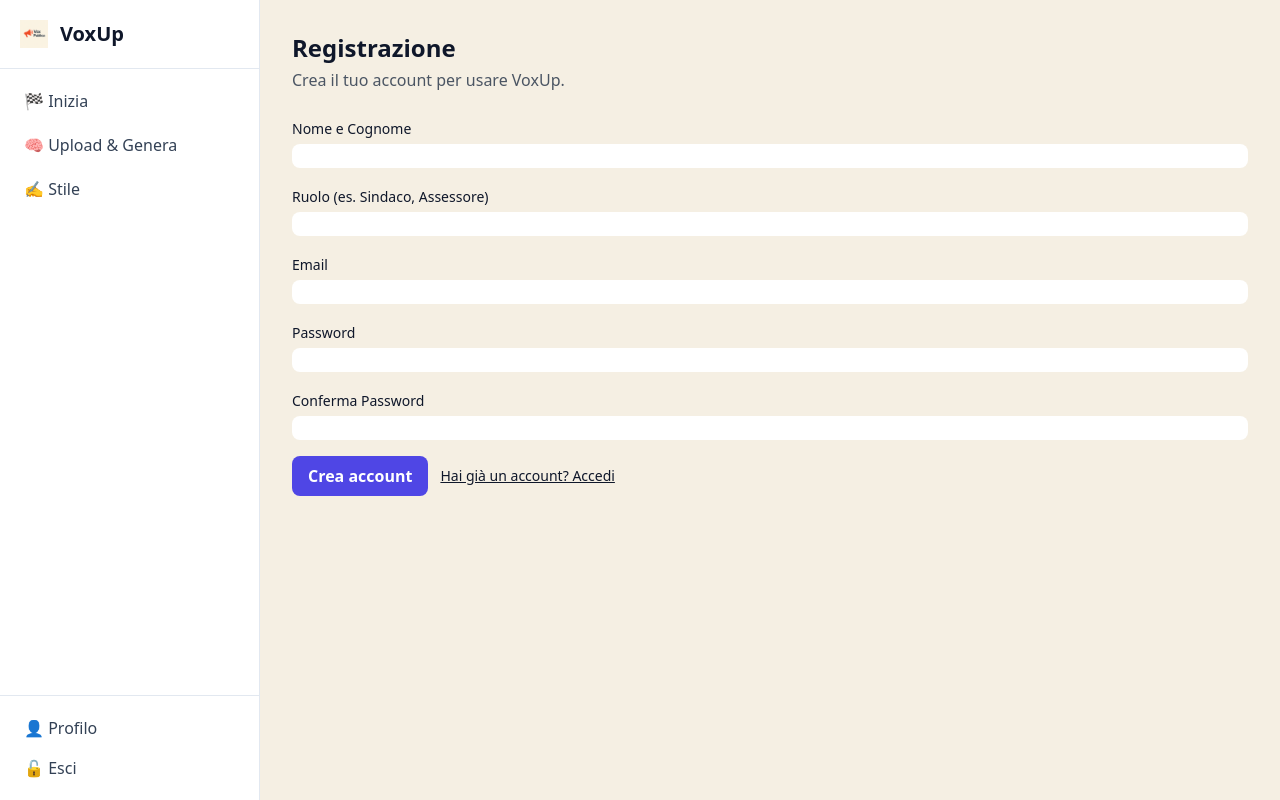
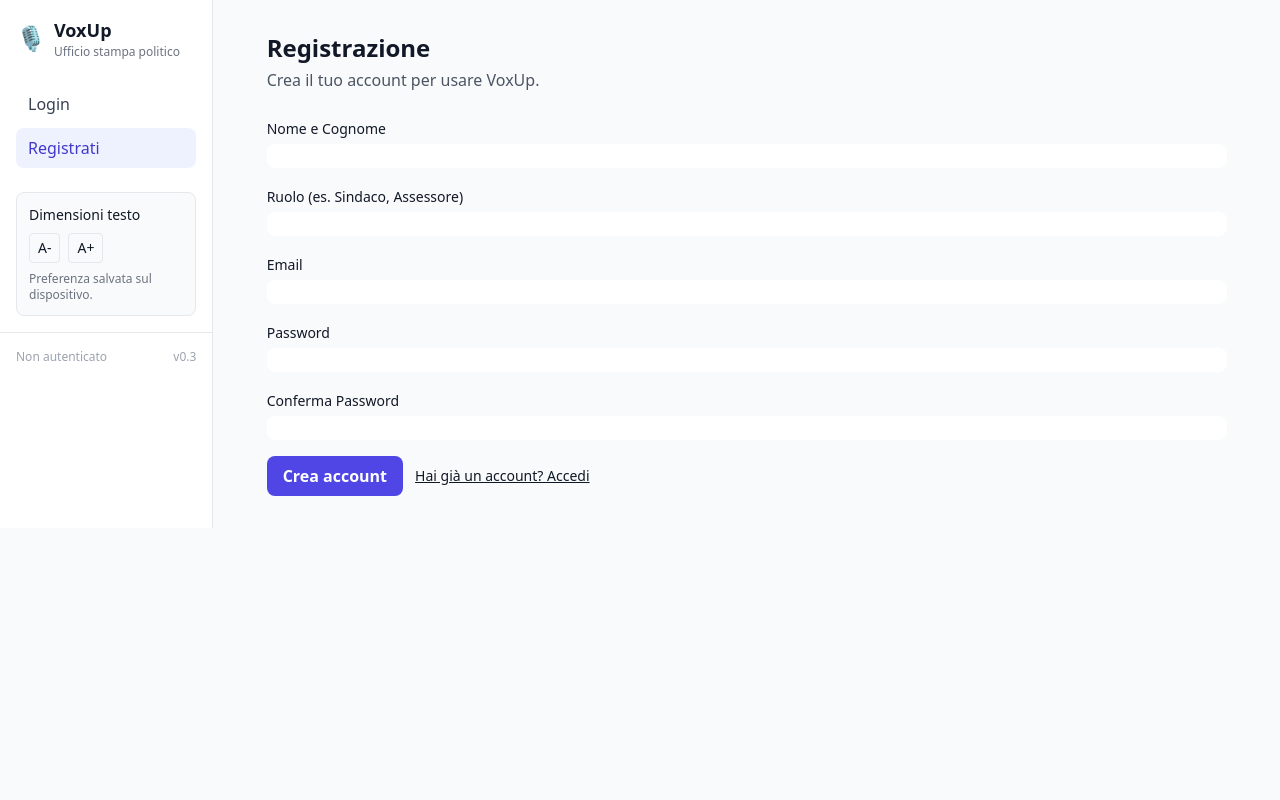
Before and after one commit to lorenzospadotto-debug/noventa-comms-app, a FastAPI app: page /register in a window 1280 px wide. Run offline with FastAPI, Linux system fonts and the light colour scheme; some libraries are stand-ins or nearby versions.

Commit message:
Update base.html

```diff
--- a/templates/base.html
+++ b/templates/base.html
@@ -1,63 +1,89 @@
-<!DOCTYPE html>
-<html lang="it">
+<!doctype html>
+<html lang="it" class="h-full bg-gray-50">
 <head>
-    <meta charset="UTF-8" />
-    <meta name="viewport" content="width=device-width, initial-scale=1.0" />
-    <title>VoxUp — Ufficio Stampa</title>
+  <meta charset="utf-8">
+  <meta name="viewport" content="width=device-width,initial-scale=1">
+  <title>{{ app_name }} • VoxUp</title>
+  <meta name="color-scheme" content="light only">
   <script src="https://cdn.tailwindcss.com"></script>
   <script defer src="https://unpkg.com/alpinejs@3.x.x/dist/cdn.min.js"></script>
-    <script defer src="/static/js/app.js"></script>
+  <link rel="icon" href="https://fav.farm/🎙️">
   <style>
-      :root{ --vox-bg:#F5EFE3; --vox-ink:#0F172A; --vox-primary:#E9542B; }
-      body{background:var(--vox-bg); color:var(--vox-ink);}
-      .nav-link{display:block;padding:.5rem .75rem;border-radius:.75rem;color:#334155;text-decoration:none}
-      .nav-link:hover{background:#f1f5f9}
-      .card{background:#fff;border-radius:1rem;box-shadow:0 1px 2px rgba(0,0,0,.04);border:1px solid #e2e8f0;padding:1rem}
-      @media(min-width:768px){.card{padding:1.5rem}}
-      .btn-primary{display:inline-flex;align-items:center;justify-content:center;border-radius:.75rem;padding:.5rem 1rem;background:var(--vox-primary);color:#fff}
-      .btn-primary:hover{filter:brightness(.95)}
-      .btn-secondary{display:inline-flex;align-items:center;justify-content:center;border-radius:.75rem;padding:.375rem .75rem;background:#f1f5f9;color:#334155}
-      .btn-secondary:hover{background:#e2e8f0}
-      .input{width:100%;border-radius:.75rem;border:1px solid #cbd5e1;padding:.5rem .75rem;background:#fff}
-      .input:focus{outline:none;box-shadow:0 0 0 2px rgba(233,84,43,.25);border-color:var(--vox-primary)}
-      .label{font-size:.875rem;font-weight:600;color:#334155;margin-bottom:.25rem;display:block}
-      .checkbox{width:1rem;height:1rem}
-      /* spinner overlay */
-      .overlay{position:fixed;inset:0;background:rgba(255,255,255,.65);backdrop-filter:blur(1px);display:none;align-items:center;justify-content:center;z-index:50}
-      .overlay.show{display:flex}
-      .spinner{width:42px;height:42px;border:4px solid #e5e7eb;border-top-color:var(--vox-primary);border-radius:50%;animation:spin 1s linear infinite}
-      @keyframes spin{to{transform:rotate(360deg)}}
+    .overlay { position: fixed; inset: 0; background: rgba(0,0,0,.45); display: none; align-items: center; justify-content: center; z-index: 60; }
+    .overlay.show { display: flex; }
+    .sr-only-focusable:focus { position: static; width: auto; height: auto; margin: 0; overflow: visible; clip: auto; }
   </style>
 </head>
-  <body x-data="{loading:false}">
-    <div class="overlay" :class="{ 'show': loading }">
-      <!-- Se carichi /static/img/loading.gif la mostriamo, altrimenti spinner CSS -->
-      <img src="/static/img/loading.gif" class="w-12 h-12" onerror="this.style.display='none'">
-      <div class="spinner"></div>
+<body class="h-full text-gray-900">
+  <a href="#main" class="sr-only sr-only-focusable focus:outline-none focus:ring-2 focus:ring-offset-2 focus:ring-indigo-600">
+    Salta al contenuto
+  </a>
+
+  <div class="min-h-full">
+    <div class="grid grid-cols-12 gap-0">
+      <aside class="col-span-12 md:col-span-3 lg:col-span-2 bg-white border-r border-gray-200">
+        <div class="p-4">
+          <div class="flex items-center gap-2">
+            <span class="text-2xl">🎙️</span>
+            <div>
+              <div class="font-bold text-lg">{{ app_name }}</div>
+              <div class="text-xs text-gray-500">Ufficio stampa politico</div>
+            </div>
           </div>
 
-    <div class="min-h-screen grid grid-cols-1 md:grid-cols-[260px_1fr]">
-      <aside class="bg-white md:border-r border-slate-200 flex flex-col">
-        <div class="p-5 border-b border-slate-200 flex items-center gap-3">
-          <img src="/static/img/logo.png" alt="VoxUp" class="h-7 w-auto" onerror="this.style.display='none'">
-          <a href="/" class="text-xl font-bold">VoxUp</a>
+          {% set path = request.url.path %}
+          <nav class="mt-6 space-y-1">
+            {% if request.session.get('auth') %}
+              <a href="/" class="block px-3 py-2 rounded-lg font-medium {% if path=='/' %}bg-indigo-50 text-indigo-700{% else %}text-gray-700 hover:bg-gray-100{% endif %}">Onboarding</a>
+              <a href="/compose" class="block px-3 py-2 rounded-lg font-medium {% if path.startswith('/compose') %}bg-indigo-50 text-indigo-700{% else %}text-gray-700 hover:bg-gray-100{% endif %}">Upload & Genera</a>
+              <a href="/style" class="block px-3 py-2 rounded-lg font-medium {% if path.startswith('/style') %}bg-indigo-50 text-indigo-700{% else %}text-gray-700 hover:bg-gray-100{% endif %}">Stile</a>
+              <a href="/profile" class="block px-3 py-2 rounded-lg font-medium {% if path.startswith('/profile') %}bg-indigo-50 text-indigo-700{% else %}text-gray-700 hover:bg-gray-100{% endif %}">Profilo</a>
+              <a href="/drafts" class="block px-3 py-2 rounded-lg font-medium {% if path.startswith('/drafts') %}bg-indigo-50 text-indigo-700{% else %}text-gray-700 hover:bg-gray-100{% endif %}">Bozze</a>
+            {% else %}
+              <a href="/login" class="block px-3 py-2 rounded-lg font-medium {% if path.startswith('/login') %}bg-indigo-50 text-indigo-700{% else %}text-gray-700 hover:bg-gray-100{% endif %}">Login</a>
+              <a href="/register" class="block px-3 py-2 rounded-lg font-medium {% if path.startswith('/register') %}bg-indigo-50 text-indigo-700{% else %}text-gray-700 hover:bg-gray-100{% endif %}">Registrati</a>
+            {% endif %}
+          </nav>
+
+          <div class="mt-6 p-3 rounded-lg bg-gray-50 border text-sm">
+            <div class="font-medium mb-2">Dimensioni testo</div>
+            <div class="flex gap-2">
+              <button type="button" id="font-dec" class="px-2 py-1 border rounded">A-</button>
+              <button type="button" id="font-inc" class="px-2 py-1 border rounded">A+</button>
+            </div>
+            <div class="text-xs text-gray-500 mt-2">Preferenza salvata sul dispositivo.</div>
+          </div>
         </div>
 
-        <nav class="p-3 space-y-1 flex-1">
-          <a href="/" class="nav-link">🏁 Inizia</a>
-          <a href="/compose" class="nav-link">🧠 Upload & Genera</a>
-          <a href="/style" class="nav-link">✍️ Stile</a>
-        </nav>
-
-        <div class="p-3 border-t border-slate-200">
-          <a href="/profile" class="nav-link">👤 Profilo</a>
-          <a href="/logout" class="nav-link">🔓 Esci</a>
+        <div class="px-4 py-4 border-t border-gray-200 flex items-center justify-between">
+          {% if request.session.get('auth') %}
+            <div class="text-sm text-gray-600 truncate">👤 {{ request.session.get('user', {}).get('name','') }}</div>
+            <a href="/logout" class="text-sm text-gray-600 hover:text-gray-900">Esci</a>
+          {% else %}
+            <span class="text-xs text-gray-400">Non autenticato</span>
+          {% endif %}
+          <span class="text-xs text-gray-400">v0.3</span>
         </div>
       </aside>
 
-      <main class="p-4 md:p-8">
+      <main id="main" class="col-span-12 md:col-span-9 lg:col-span-10">
+        <div class="max-w-5xl mx-auto p-4 md:p-8">
           {% block content %}{% endblock %}
+        </div>
       </main>
     </div>
+  </div>
+
+  <div id="overlay" class="overlay" role="alert" aria-live="assertive" aria-busy="true">
+    <div class="bg-white rounded-xl p-6 shadow-xl text-center">
+      <svg class="animate-spin mx-auto h-10 w-10" viewBox="0 0 24 24">
+        <circle cx="12" cy="12" r="10" stroke="currentColor" stroke-width="4" fill="none" opacity="0.25"></circle>
+        <path d="M4 12a8 8 0 018-8" stroke="currentColor" stroke-width="4"></path>
+      </svg>
+      <p class="mt-3 font-medium">Elaborazione in corso…</p>
+    </div>
+  </div>
+
+  <script src="/static/main.js"></script>
 </body>
 </html>
```
Lines whose indentation alone changed are shown as unchanged.
